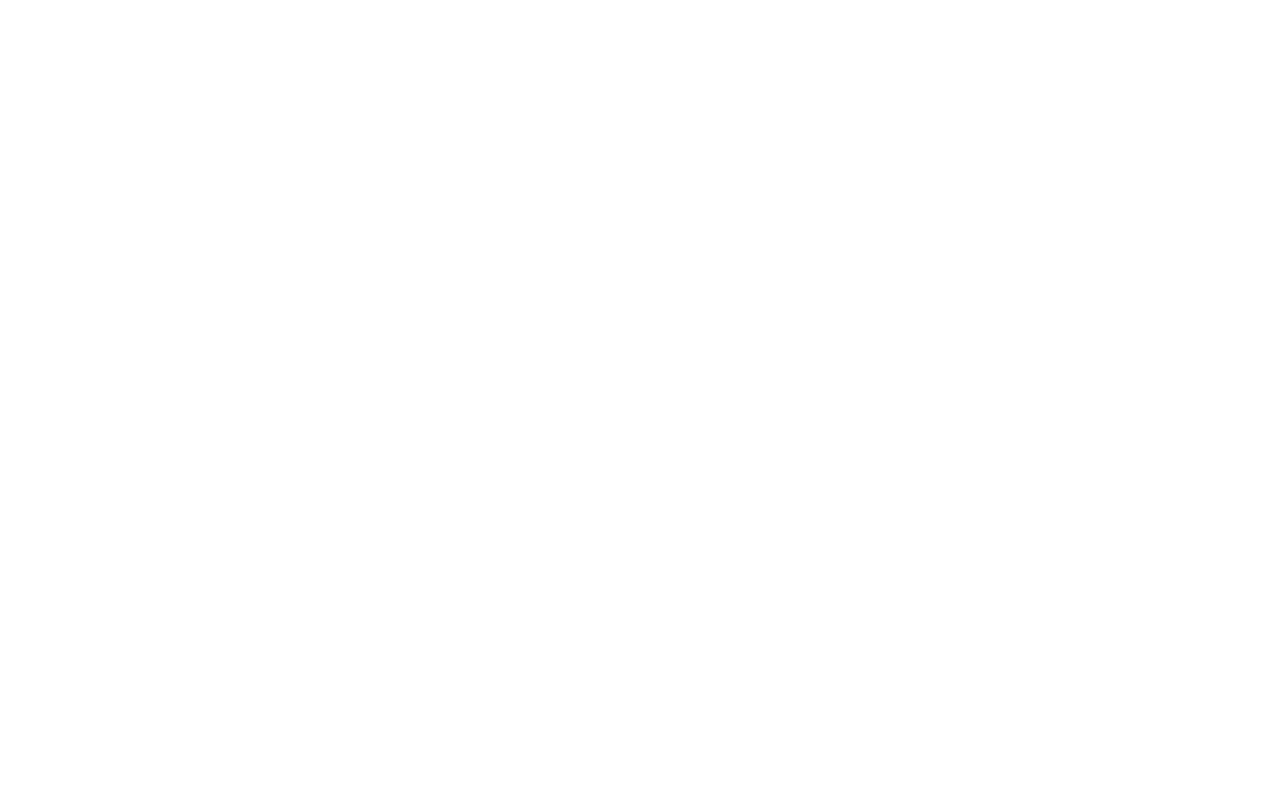
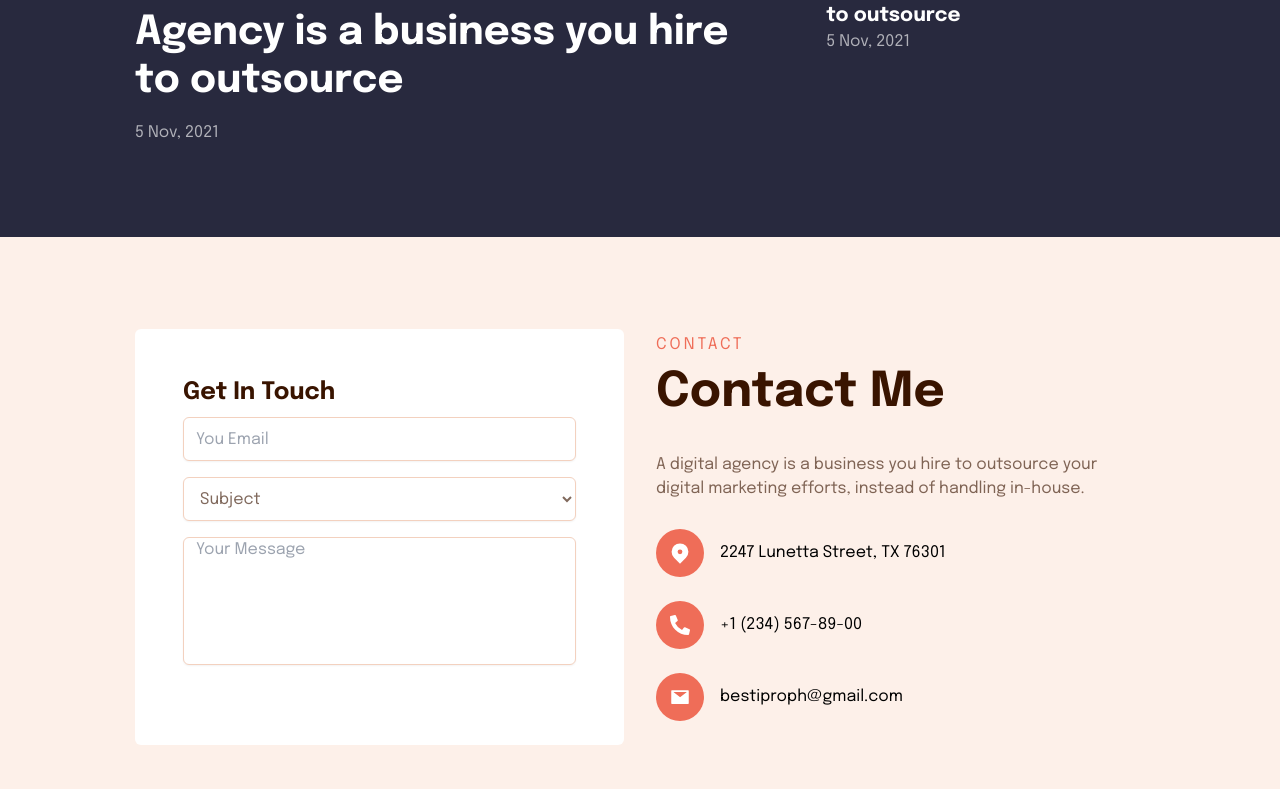
Before and after one commit to aiyeola/Portfolio, a Next.js app: page / in a window 1280 px wide. Shown: the part 5651-6440 px from the top of the page. Before the commit the page ends 5174 px from the top, so only its background shows below. Built offline with nearby package versions, Linux system fonts and the light colour scheme.

Commit message:
Created forms, inputs and contact sections

```diff
--- /dev/null
+++ b/components/ContactSection.jsx
@@ -0,0 +1,44 @@
+import React from "react";
+import SubSectionHeading from "./SubSectionHeading";
+import { HiLocationMarker } from "react-icons/hi";
+import { IconCircle } from "components";
+import { FaPhoneAlt } from "react-icons/fa";
+import { AiFillMail } from "react-icons/ai";
+import Form from "./Form";
+
+const ContactSection = () => {
+  return (
+    <div className="px-8  py-[92px] lg:px-[135px] bg-light-bg flex flex-col-reverse md:grid grid-cols-12 gap-8">
+      <div className="col-span-7 xl:col-span-6 flex justify-center">
+        <Form />
+      </div>
+      <div className="col-span-5 xl:col-span-6">
+        <SubSectionHeading title="Contact Me" subtitle="Contact" />
+        <p className="my-7 text-dark-gray">
+          A digital agency is a business you hire to outsource your digital
+          marketing efforts, instead of handling in-house.
+        </p>
+        <div className=" flex space-x-4  items-center mb-6">
+          <IconCircle size="sm">
+            <HiLocationMarker fontSize="24px" color="white" />
+          </IconCircle>
+          <span>2247 Lunetta Street, TX 76301</span>
+        </div>
+        <div className=" flex space-x-4 items-center mb-6">
+          <IconCircle size="sm">
+            <FaPhoneAlt fontSize="20px" color="white" />
+          </IconCircle>
+          <span>+1 (234) 567-89-00</span>
+        </div>
+        <div className=" flex space-x-4 items-center mb-6">
+          <IconCircle size="sm">
+            <AiFillMail fontSize="20px" color="white" />
+          </IconCircle>
+          <span>bestiproph@gmail.com</span>
+        </div>
+      </div>
+    </div>
+  );
+};
+
+export default ContactSection;
--- /dev/null
+++ b/components/Form.jsx
@@ -0,0 +1,29 @@
+import { Select, TextArea } from "components";
+import React from "react";
+import Input from "./Input";
+
+const options = [
+  { name: "Option 1", value: "option1" },
+  { name: "Option 2", value: "option2" },
+  { name: "Option 2", value: "option3" },
+];
+
+const Form = () => {
+  const handleSubmit = (e) => {
+    e.preventDefault();
+  };
+
+  return (
+    <form
+      className="bg-white max-w-lg p-12 rounded-md"
+      onSubmit={(e) => handleSubmit(e)}
+    >
+      <h3 className="text-dark text-lg md:text-2xl font-bold">Get In Touch</h3>
+      <Input type="email" placeholder="You Email" />
+      <Select options={[...options]} placeholder="Subject" />
+      <TextArea placeholder="Your Message"></TextArea>
+    </form>
+  );
+};
+
+export default Form;
--- /dev/null
+++ b/components/Input.jsx
@@ -0,0 +1,13 @@
+import React from "react";
+
+const Input = ({ type, placeholder }) => {
+  return (
+    <input
+      type={type}
+      placeholder={placeholder}
+      className="w-full h-11 border border-border rounded-md my-2 shadow-sm focus:outline-none px-3"
+    />
+  );
+};
+
+export default Input;
--- /dev/null
+++ b/components/Select.jsx
@@ -0,0 +1,23 @@
+import React from "react";
+
+const Select = ({ placeholder, options }) => {
+  return (
+    <select
+      name="options"
+      id="options"
+      className="w-full h-11 border border-border rounded-md my-2 shadow-sm focus:outline-none px-3 bg-white text-dark-gray"
+      //   placeholder={placeholder}
+      placeholder="Subject"
+    >
+      <option value="">Subject</option>
+      {options.length > 0 &&
+        options.map((option) => (
+          <option key={option.value} value={option.value}>
+            {option.name}
+          </option>
+        ))}
+    </select>
+  );
+};
+
+export default Select;
--- /dev/null
+++ b/components/TextArea.jsx
@@ -0,0 +1,12 @@
+import React from "react";
+
+const TextArea = ({ placeholder }) => {
+  return (
+    <textarea
+      placeholder={placeholder}
+      className="w-full border border-border rounded-md my-2 shadow-sm focus:outline-none px-3 bg-white h-32 resize-none"
+    ></textarea>
+  );
+};
+
+export default TextArea;
--- a/pages/index.js
+++ b/pages/index.js
@@ -2,6 +2,7 @@
 import Head from "next/head";
 import {
   CallToAction,
+  ContactSection,
   HomeHero,
   Layout,
   ProjectSection,
@@ -24,7 +25,8 @@
         <TopSkills />
         <CallToAction />
         <TestimonialSection />
-        {/* <RecentBlogsSection /> */}
+        <RecentBlogsSection />
+        <ContactSection />
       </div>
     </Layout>
   );
--- a/tailwind.config.js
+++ b/tailwind.config.js
@@ -16,6 +16,7 @@
         "light-bg": "#FDF0E9",
         "dark-gray": "rgba(57, 20, 0, 0.64)",
         "light-gray": "rgba(255, 255, 255, 0.64)",
+        border: "#F3D1BF",
       },
     },
   },
```
Also changed, not shown: components/index.js (+10 -0 lines).
